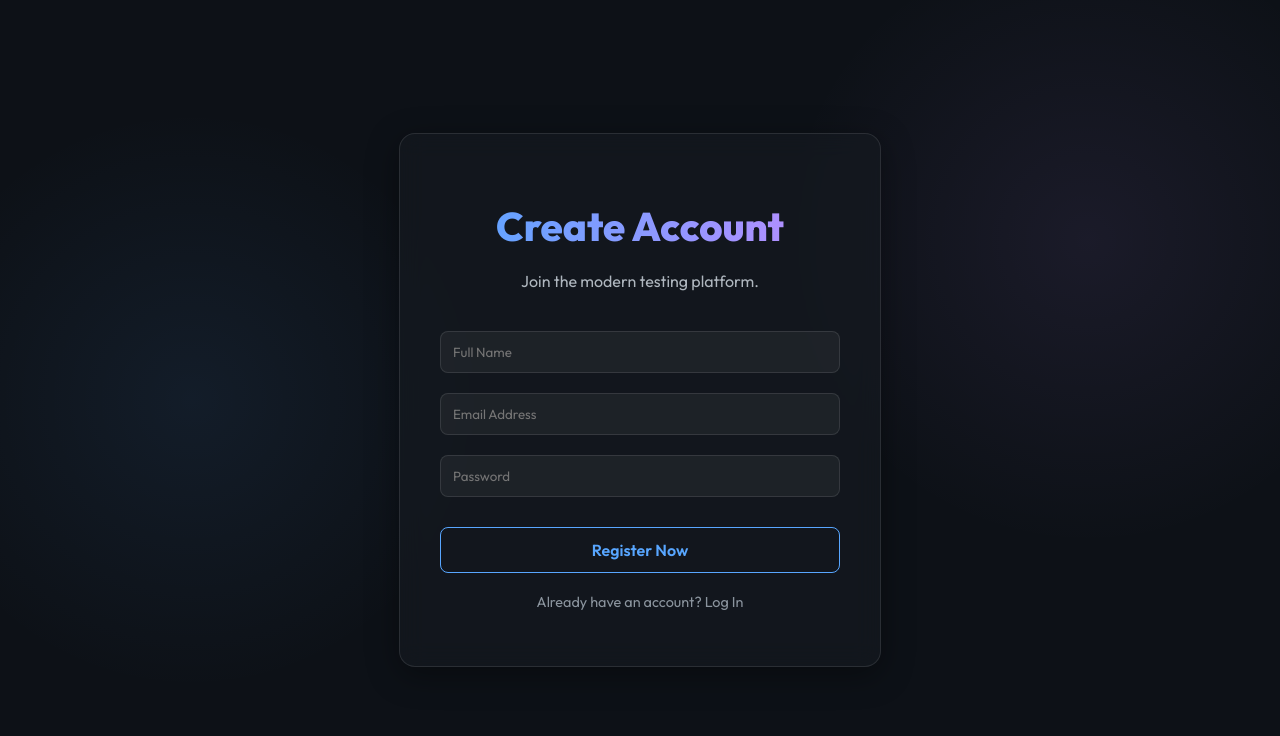
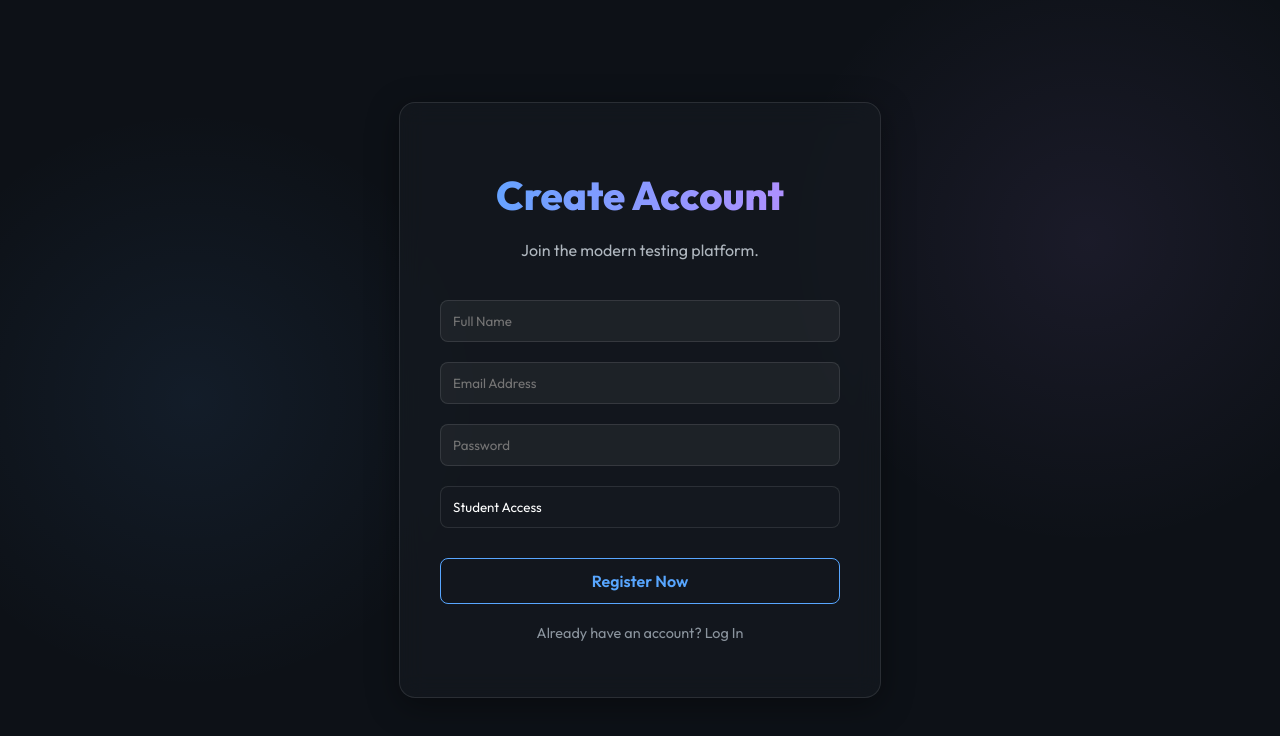
Before and after one commit to Subhan030/Examiq, a React (Vite) app in the folder frontend/: page / in a window 1280 px wide. Both pictures are taken after a click on the element "Don't have an account? Sign Up". Shown: the top 736 px of the page. Built offline with nearby package versions, Linux system fonts and the light colour scheme.

Commit message:
added role-based registration and administrative dashboard view

```diff
--- a/frontend/src/App.tsx
+++ b/frontend/src/App.tsx
@@ -24,7 +24,7 @@ function Dashboard({ user, onLogout }: { user: UserData; onLogout: () => void })
       </header>
 
       <main>
-        <h1 style={{ textAlign: 'left', marginBottom: '40px' }}>Welcome back.</h1>
+        <h1 style={{ textAlign: 'left', marginBottom: '40px' }}>Welcome back, {user.role}.</h1>
 
         <div className="grid-layout">
           {dummyExams.map(exam => (
@@ -45,6 +45,29 @@ function Dashboard({ user, onLogout }: { user: UserData; onLogout: () => void })
             </div>
           ))}
         </div>
+
+        {user.role === 'Admin' && (
+          <div className="admin-panel animate-in">
+            <h2 style={{ textAlign: 'left' }}>Administrative Tools</h2>
+            <div className="admin-grid">
+              <div className="glass-panel card">
+                <h3>Exam Hub</h3>
+                <p style={{ fontSize: '0.85rem' }}>Create, schedule, and finalize assessments across all courses.</p>
+                <button className="admin-btn">Create New Exam</button>
+              </div>
+              <div className="glass-panel card">
+                <h3>Member Control</h3>
+                <p style={{ fontSize: '0.85rem' }}>Manage examiner assignments and verify student enrollments.</p>
+                <button className="admin-btn">Manage Users</button>
+              </div>
+              <div className="glass-panel card">
+                <h3>Global Audit</h3>
+                <p style={{ fontSize: '0.85rem' }}>Real-time analytics on platform usage and grade distributions.</p>
+                <button className="admin-btn">Generate Reports</button>
+              </div>
+            </div>
+          </div>
+        )}
       </main>
     </div>
   );
@@ -55,6 +78,7 @@ function App() {
   const [email, setEmail] = useState('');
   const [password, setPassword] = useState('');
   const [fullName, setFullName] = useState('');
+  const [role, setRole] = useState('Student');
   const [message, setMessage] = useState('');
   const [isLoggedIn, setIsLoggedIn] = useState(false);
   const [user, setUser] = useState<UserData | null>(null);
@@ -79,7 +103,7 @@ function App() {
   const handleSubmit = async (e: React.FormEvent) => {
     e.preventDefault();
     const endpoint = isLogin ? 'login' : 'register';
-    const body = isLogin ? { email, password } : { email, password, role: 'Student' };
+    const body = isLogin ? { email, password } : { email, password, fullName, role };
 
     try {
       const response = await fetch(`http://localhost:4000/api/auth/${endpoint}`, {
@@ -149,6 +173,14 @@ function App() {
             required
           />
 
+          {!isLogin && (
+            <select value={role} onChange={(e) => setRole(e.target.value)}>
+              <option value="Student">Student Access</option>
+              <option value="Examiner">Examiner Workspace</option>
+              <option value="Admin">System Administrator</option>
+            </select>
+          )}
+
           <button type="submit">
             {isLogin ? 'Authenticate' : 'Register Now'}
           </button>
--- a/frontend/src/index.css
+++ b/frontend/src/index.css
@@ -145,10 +145,48 @@ input {
   box-sizing: border-box;
 }
 
-input:focus {
+input:focus, select:focus {
   outline: none;
   border-color: var(--text-highlight);
   box-shadow: 0 0 8px var(--border-glow);
+}
+
+select {
+  width: 100%;
+  padding: 12px;
+  margin: 10px 0;
+  background: var(--panel-bg);
+  border: 1px solid var(--glass-border);
+  border-radius: 8px;
+  color: white;
+  font-family: inherit;
+  cursor: pointer;
+  appearance: none;
+  -webkit-appearance: none;
+}
+
+.admin-panel {
+  margin-top: 40px;
+  padding-top: 40px;
+  border-top: 1px dashed var(--glass-border);
+}
+
+.admin-grid {
+  display: grid;
+  grid-template-columns: repeat(auto-fit, minmax(200px, 1fr));
+  gap: 20px;
+  margin-top: 20px;
+}
+
+.admin-btn {
+  background: rgba(188, 140, 255, 0.1);
+  border: 1px solid var(--accent);
+  color: var(--accent);
+}
+
+.admin-btn:hover {
+  background: var(--accent);
+  box-shadow: 0 0 15px rgba(188, 140, 255, 0.4);
 }
 
 @keyframes pulse {
```
